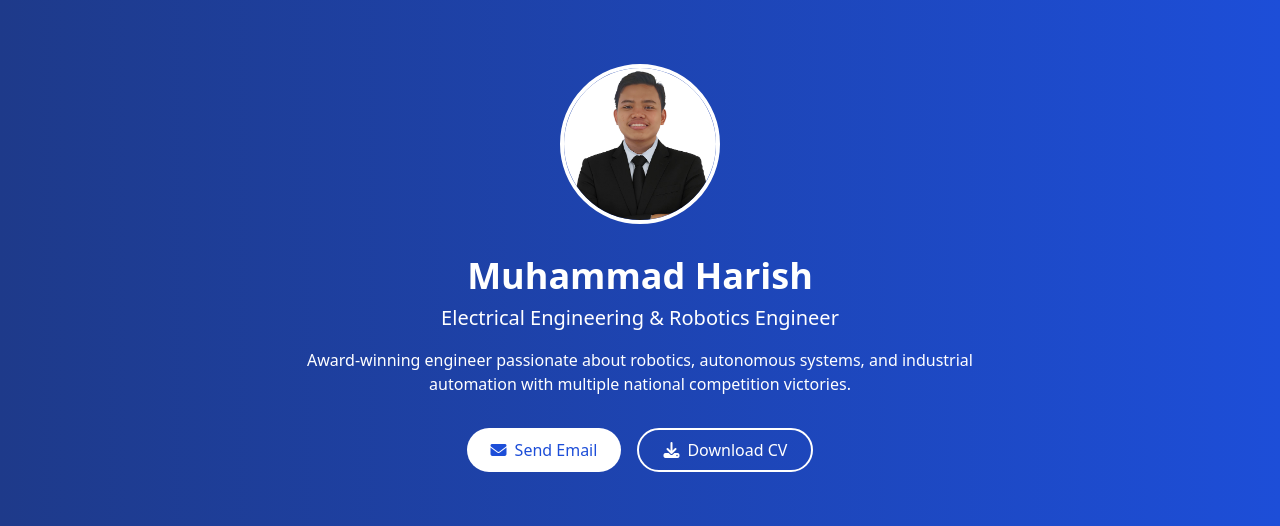
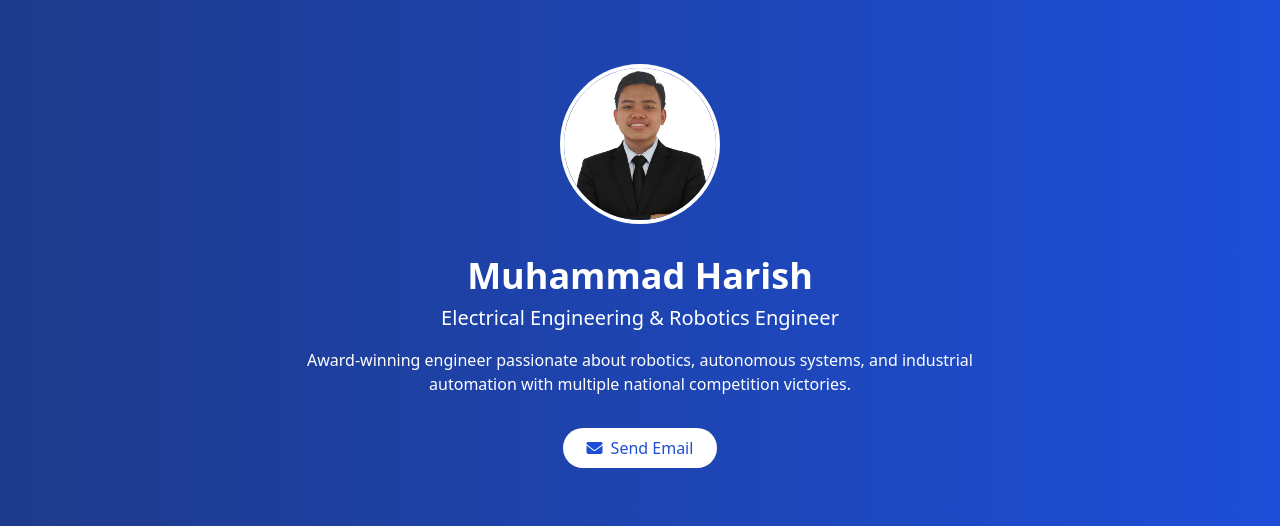
Before and after one commit to harishfaqot/harishfaqot.github.io, a plain HTML site: page index.html in a window 1280 px wide. Shown: the top 526 px of the page. Drawn offline with nearby package versions, Linux system fonts and the light colour scheme.

Commit message:
Update index.html

```diff
--- a/index.html
+++ b/index.html
@@ -76,10 +76,10 @@
                     <i class="fas fa-envelope mr-2"></i> Send Email
                 </a>
 
-                <a href="pdf/CV_Muhammad Harish_ATS.pdf" target="_blank" download
+                <!-- <a href="pdf/CV_Muhammad Harish_ATS.pdf" target="_blank" download
                     class="inline-flex items-center whitespace-nowrap border-2 border-white text-white px-6 py-2 rounded-full font-medium hover:bg-white hover:text-blue-700 transition">
                     <i class="fas fa-download mr-2"></i> Download CV
-                </a>
+                </a> -->
             </div>
         </div>
     </header>
```
